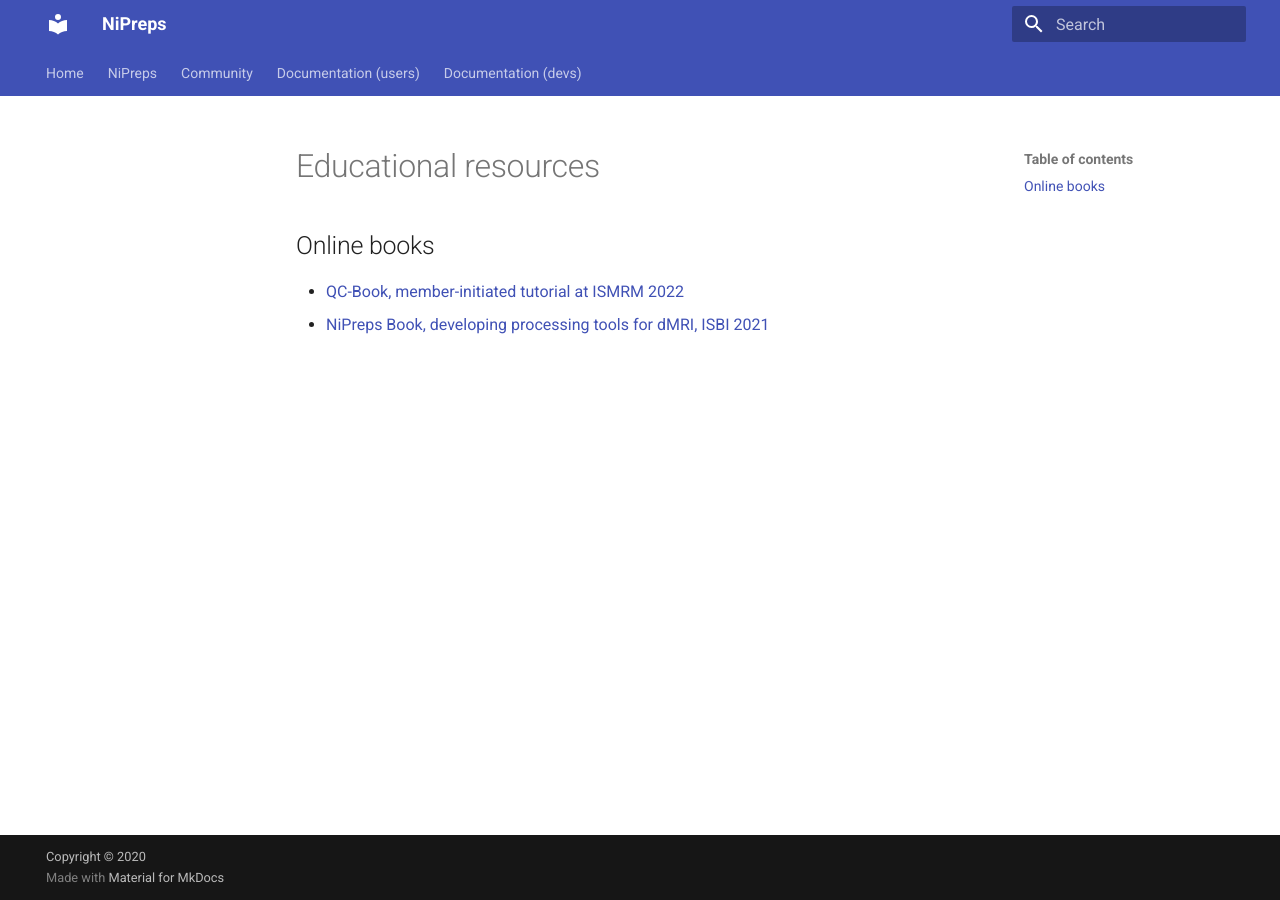
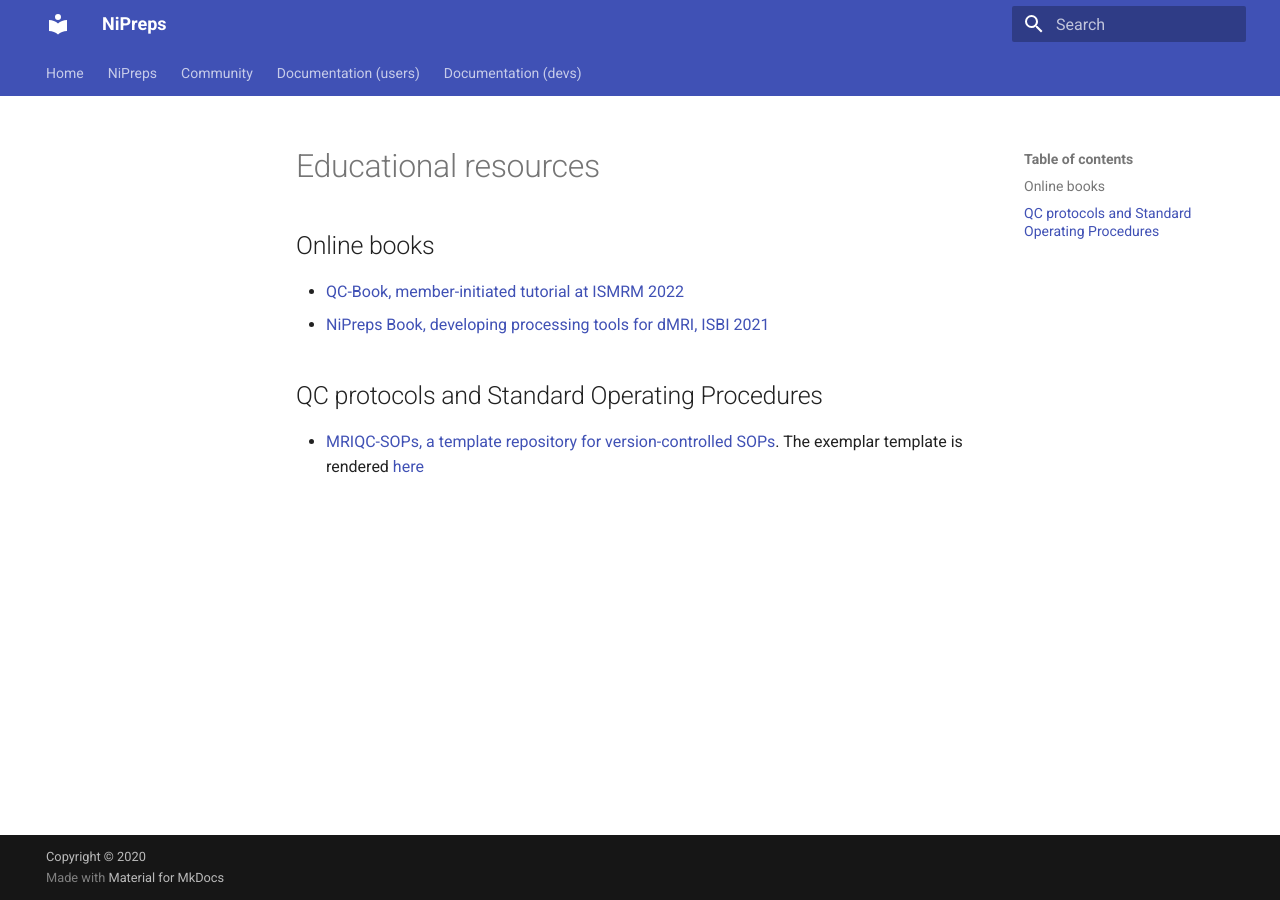
Before and after one commit to nipreps/nipreps.github.io, an MkDocs documentation site: the page built from docs/users/educational.md, in a window 1280 px wide. Built offline with MkDocs 1.6.1 and Material for MkDocs 9.7.7, drawn with Linux system fonts in a browser that asks for light colours.

Commit message:
fix: paths, add mriqc-sops

```diff
--- a/docs/users/educational.md
+++ b/docs/users/educational.md
@@ -2,5 +2,9 @@
 
 ## Online books
 
-- [QC-Book, member-initiated tutorial at ISMRM 2022](../qc-book)
-- [NiPreps Book, developing processing tools for dMRI, ISBI 2021](../nipreps-book)
+- [QC-Book, member-initiated tutorial at ISMRM 2022](../../qc-book)
+- [NiPreps Book, developing processing tools for dMRI, ISBI 2021](../../nipreps-book)
+
+## QC protocols and Standard Operating Procedures
+
+- [MRIQC-SOPs, a template repository for version-controlled SOPs](https://github.com/mriqc-sops). The exemplar template is rendered [here](../../mriqc-sops)
```
Also changed, not shown: docs/users/talks.md (+5 -5 lines).
